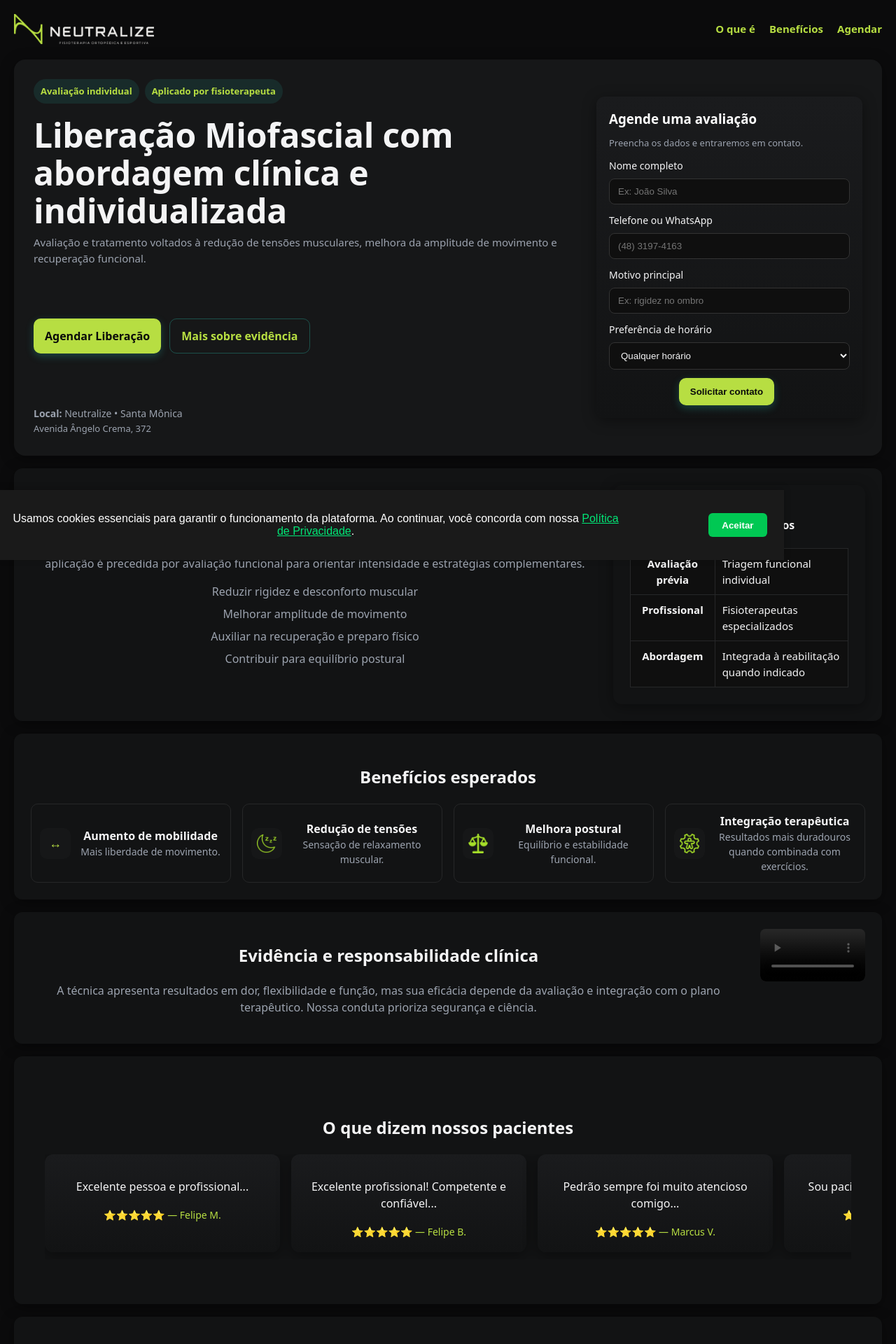
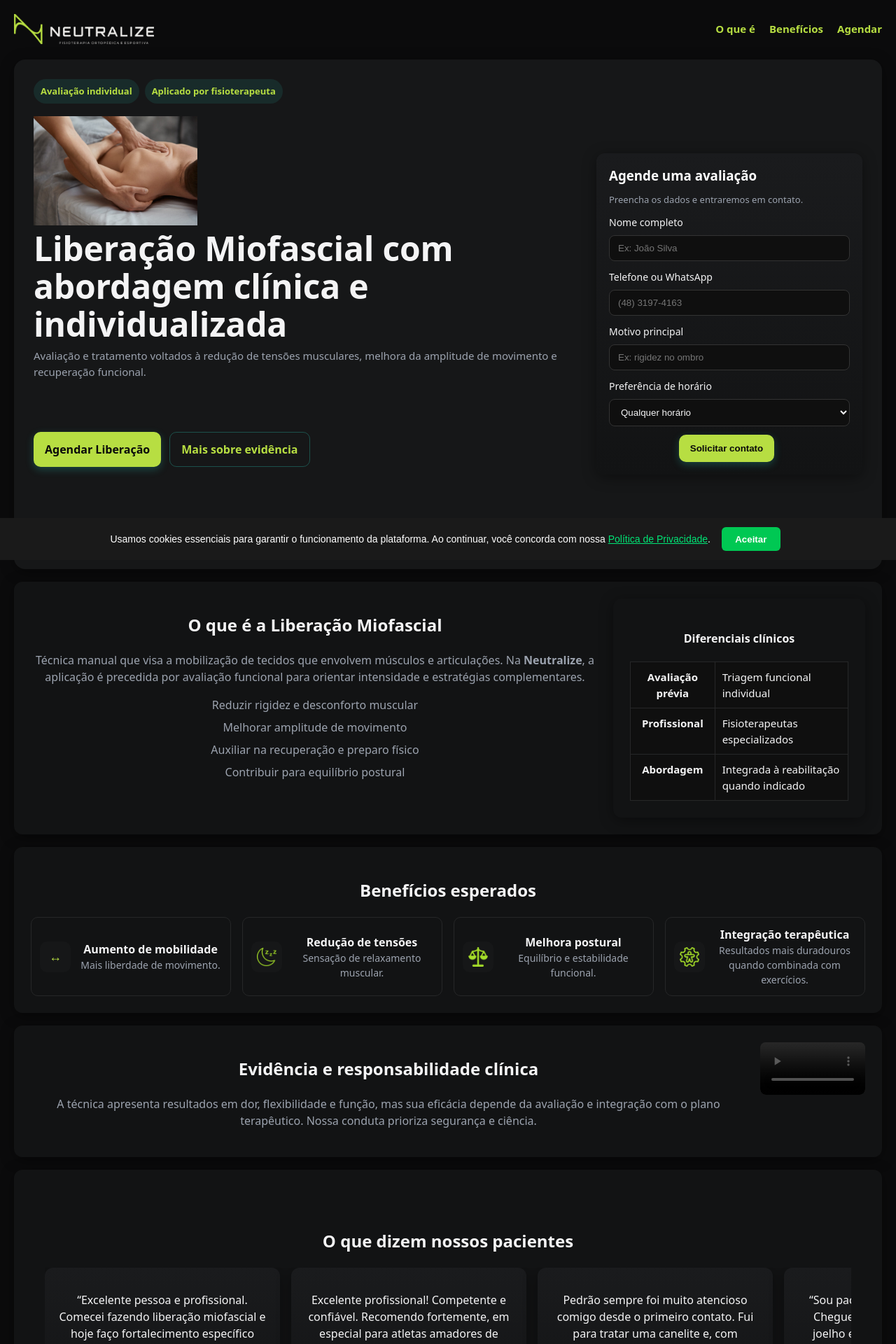
Before and after one commit to Pedromdl/NeutralizeFrontEndNovo, a React (Vite) app: page /liberacao-miofascial in a window 1280 px wide. Shown: the top 1920 px of the page at 70% size. Built offline with nearby package versions, Linux system fonts and the light colour scheme; grey boxes are pictures that could not be loaded.

Commit message:
Alt LM LP

```diff
--- a/src/components/ConsentBanner.jsx
+++ b/src/components/ConsentBanner.jsx
@@ -35,17 +35,19 @@ export default function ConsentBanner() {
 
 const styles = {
   banner: {
+    width: "100%",
     position: "fixed",
     bottom: 0,
     left: 0,
-    padding: "1rem",
+    padding: "0.5rem",
     background: "#1a1a1a",
+    boxSizing: "border-box",
     color: "white",
     display: "flex",
     alignItems: "center",
-    justifyContent: "space-between",
+    justifyContent: "center",
     zIndex: 9999,
-    boxShadow: "0 -2px 10px rgba(0,0,0,0.2)",
+    fontSize: "14px",
   },
   button: {
     background: "#00c853",
--- a/src/pages/LiberacaoMiofascial.jsx
+++ b/src/pages/LiberacaoMiofascial.jsx
@@ -62,6 +62,8 @@ export default function LiberacaoMiofascial() {
               <span className={styles.badge}>Avaliação individual</span>
               <span className={styles.badge}>Aplicado por fisioterapeuta</span>
             </div>
+          <img className={styles.imgHero} src="/images/liberacao.png"  alt="liberacao" />
+
             <h1 id="hero-title">
               Liberação Miofascial com abordagem clínica e individualizada
             </h1>
@@ -264,13 +266,13 @@ export default function LiberacaoMiofascial() {
             <h2>O que dizem nossos pacientes</h2>
             <div className={styles.carrossel}>
               <div className={styles.cardsWrapper}>
-                <Depoimento texto="Excelente pessoa e profissional..." autor="Felipe M." />
-                <Depoimento texto="Excelente profissional! Competente e confiável..." autor="Felipe B." />
-                <Depoimento texto="Pedrão sempre foi muito atencioso comigo..." autor="Marcus V." />
-                <Depoimento texto="Sou paciente do Pedro há um ano..." autor="Jaciara R." />
-                <Depoimento texto="Sou paciente do Pedro realizando reabilitação..." autor="Diego B." />
-                <Depoimento texto="Excelente profissional, muito atencioso..." autor="Samuel R." />
-                <Depoimento texto="O Pedro é um profissional de excelência!..." autor="Ana Paula R." />
+                <Depoimento texto="“Excelente pessoa e profissional. Comecei fazendo liberação miofascial e hoje faço fortalecimento específico para triathlon com ele. Super recomendo.”" autor="Felipe M." />
+                <Depoimento texto= "Excelente profissional! Competente e confiável. Recomendo fortemente, em especial para atletas amadores de corrida/triatlo.”" autor="Felipe B." />
+                <Depoimento texto="Pedrão sempre foi muito atencioso comigo desde o primeiro contato. Fui para tratar uma canelite e, com exercícios e liberação, ele fez com que eu voltasse a correr sem dores. Sempre indico para amigos e familiares 🙌.”" autor="Marcus V." />
+                <Depoimento texto="“Sou paciente do Pedro há um ano. Cheguei com um probleminha no joelho e ele curou em dois meses! Continuei fazendo fisioterapia preventiva pois confio totalmente no trabalho dele. Melhor profissional, recomendo demais!”" autor="Jaciara R." />
+                <Depoimento texto="Faço reabilitação do joelho após rompimento do LCA e não tenho dúvidas que estou com o profissional certo. O Pedro explica tudo, tem muita calma e dedicação. A clínica também é super acolhedora.”" autor="Diego B." />
+                <Depoimento texto="Excelente profissional, sempre atencioso e buscando evolução. Trabalho com ele há mais de 2 anos, focando em fortalecimento, mobilidade e liberação. Melhorou muito minha prática de ciclismo e corrida.”" autor="Samuel R." />
+                <Depoimento texto="“Eu estava com muita dor na cervical e depois da massagem me senti leve, relaxada e sem dor. Além de ótimo profissional, o Pedro é um querido! Super recomendado!”" autor="Ana Paula R." />
               </div>
             </div>
           </section>
--- a/src/pages/LiberacaoMiofascial.module.css
+++ b/src/pages/LiberacaoMiofascial.module.css
@@ -307,6 +307,11 @@
     height: 28px;
 }
 
+.imgHero {
+
+    width: 30%;
+}
+
 .textBenefit {
     flex: 1;
 }
```
Also changed, not shown: public/images/liberacao.png (added).
